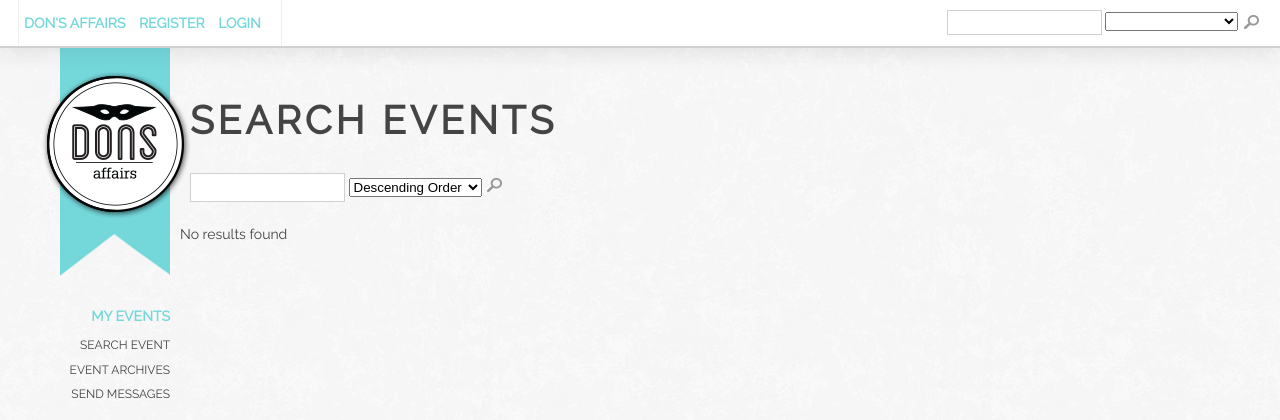
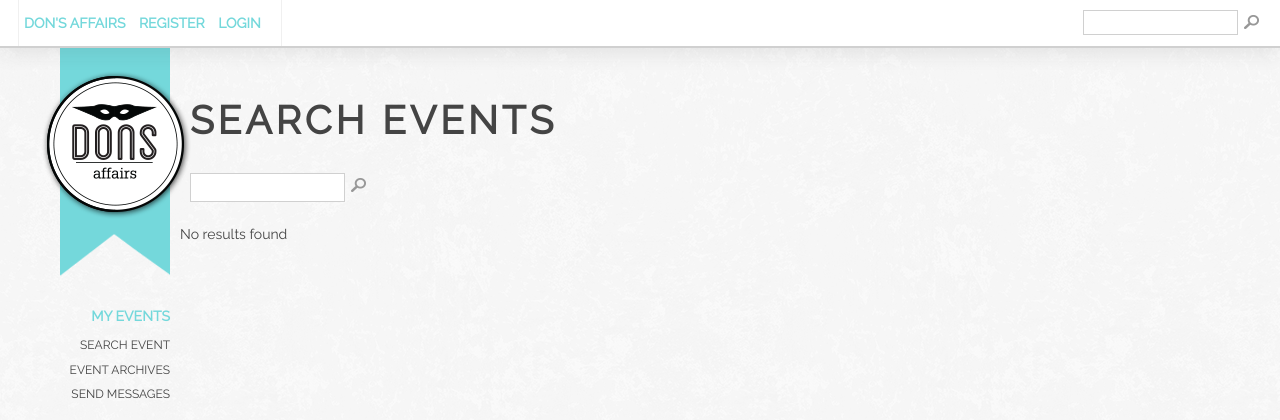
Before and after one commit to karuto/usfevent, a Django app: template templates/event/event_search_results.html in a window 1280 px wide. Shown: the top 420 px of the page. Run offline with Django 3.2, Linux system fonts and the light colour scheme; the template is opened without the code that fills it, so the values that code supplies are empty; some libraries are stand-ins or nearby versions.

Commit message:
hide search order selector

```diff
--- a/templates/base.html
+++ b/templates/base.html
@@ -46,7 +46,7 @@
 
         <form role="search" method="get" id="searchform" action="/events/search">
           <input id="searchform-text" type="text" value="{{request.session.query_session}}" name="query" id="query" />
-		<select id = "sorted_method_id" name="sorted_method">
+		<select id = "sorted_method_id" name="sorted_method" style="display:none;">
   			<option value="desc">Descending Order</option>
   			<option value="asc">Ascending Order</option>
   			<option value="alphabet">Alphabetical Order</option>
--- a/templates/event/event_search_results.html
+++ b/templates/event/event_search_results.html
@@ -9,7 +9,7 @@
 <form style="margin: 10px;" role="search" method="get" id="searchform_test" action="/events/search">
 
     <input id="searchform-text" type="text" value="" name="query" id="query" />
-    <select id = "sorted_method_id" name="sorted_method">
+    <select style="display:none;" id = "sorted_method_id" name="sorted_method">
     <option value="desc">Descending Order</option>
     <option value="asc">Ascending Order</option>
     <option value="alphabet">Alphabetical Order</option>
```
